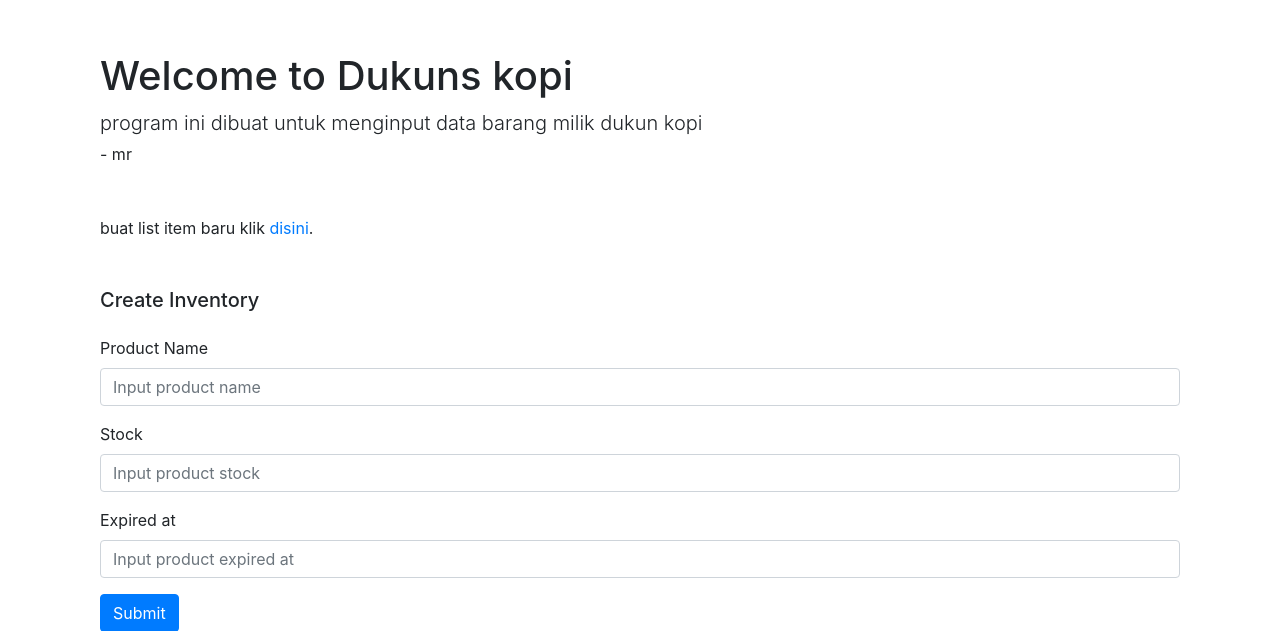
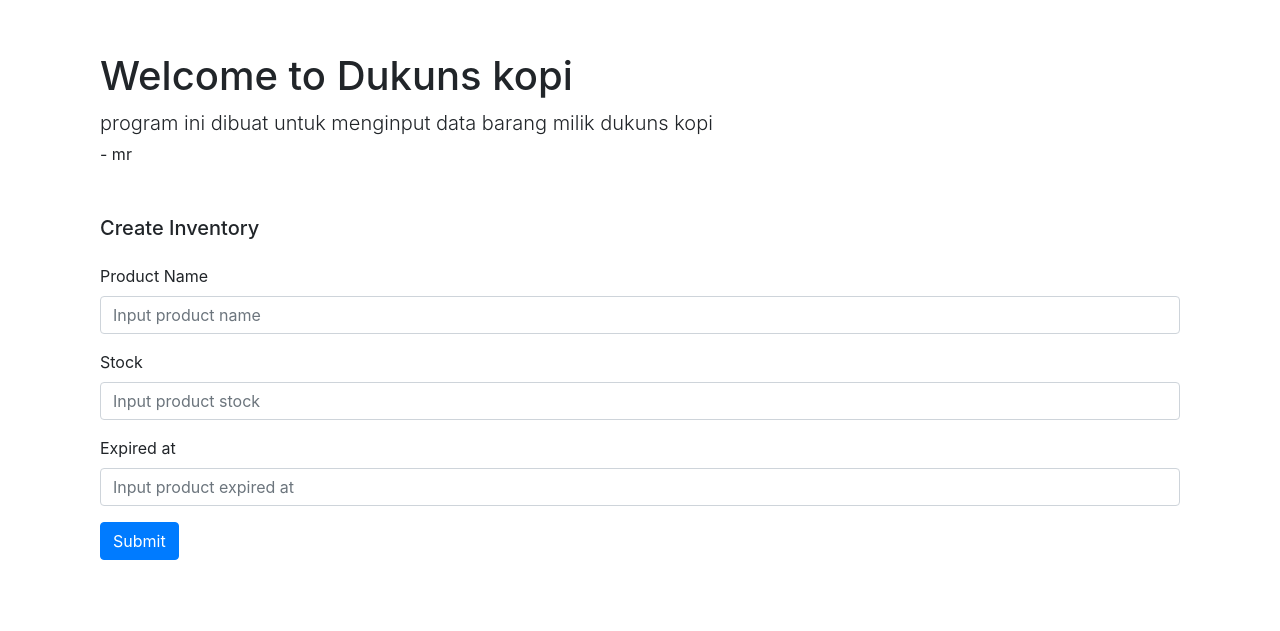
Before and after one commit to ilman09/materi-dar-eror, a PHP site: page /create.php in a window 1280 px wide. Shown: the part 56-687 px from the top of the page. Run offline with PHP 8.4, Linux system fonts and the light colour scheme; data that the repository does not hold is empty; some libraries are stand-ins or nearby versions.

Commit message:
Update welcome_message.php

```diff
--- a/welcome_message.php
+++ b/welcome_message.php
@@ -1,5 +1,5 @@
 <div class="container">
     <h1 class="mt-5 ">Welcome to Dukuns kopi</h1>
-    <p class="lead mb-5">program ini dibuat untuk menginput data barang milik dukun kopi <br/> <small>- mr</small></p>
-    <p>buat list item baru klik <a href="http://localhost/percobaan/create.php">disini</a>.</p>
+    <p class="lead mb-5">program ini dibuat untuk menginput data barang milik dukuns kopi <br/> <small>- mr</small></p>
+
 </div>
```
